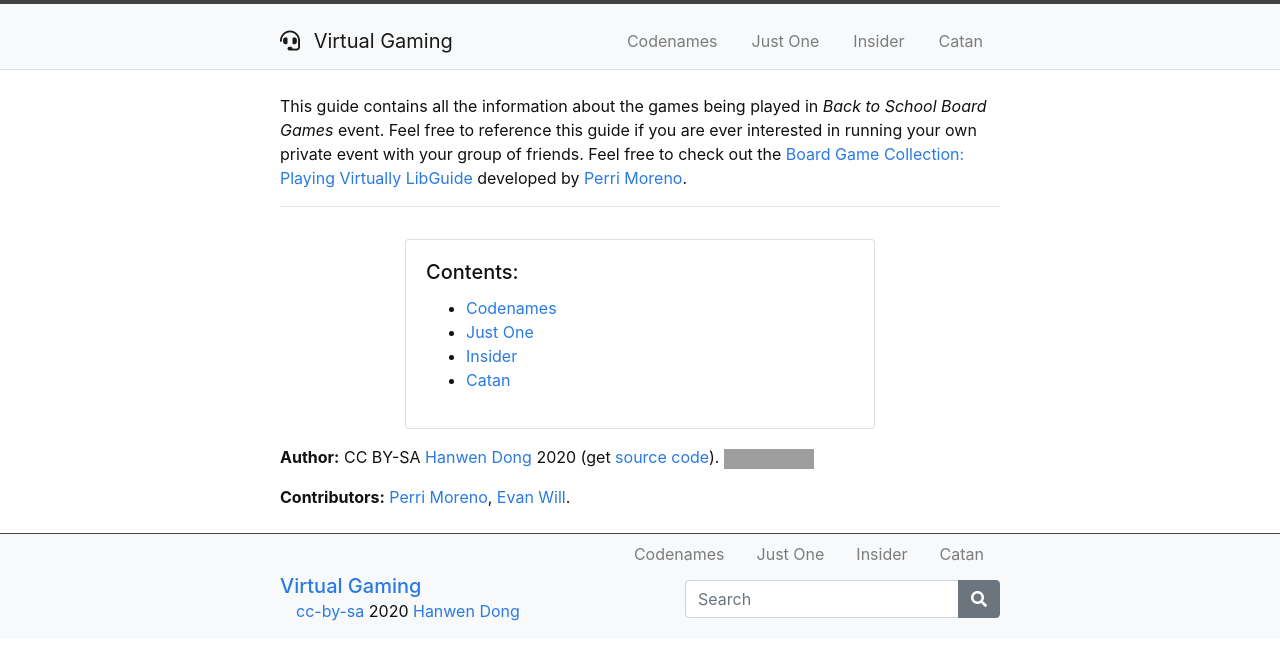
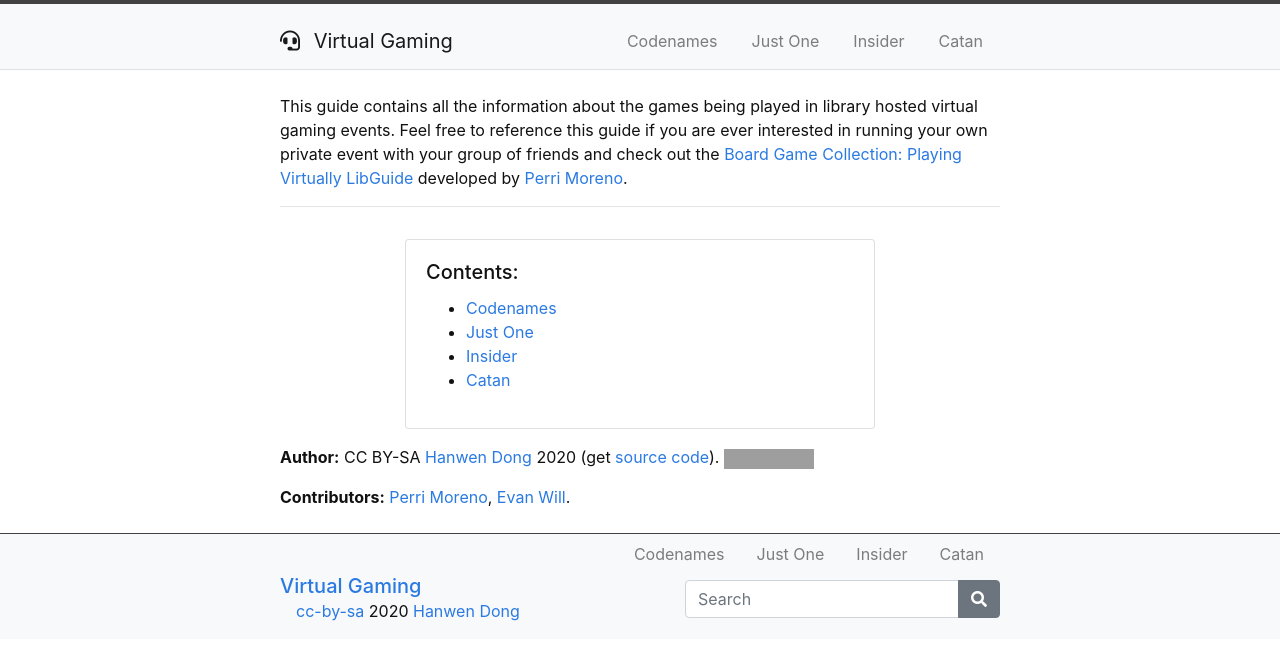
Before and after one commit to hanwendong1/VirtualGaming, a Jekyll site: the page built from index.md, in a window 1280 px wide. Shown: the top 660 px of the page. Built offline with Jekyll 4.4.1, drawn with Linux system fonts in a browser that asks for light colours; grey boxes are pictures that could not be loaded.

Commit message:
Update index.md

```diff
--- a/index.md
+++ b/index.md
@@ -3,7 +3,7 @@
 layout: default
 ---
 
-This guide contains all the information about the games being played in *Back to School Board Games* event. Feel free to reference this guide if you are ever interested in running your own private event with your group of friends. Feel free to check out the [Board Game Collection: Playing Virtually LibGuide](https://libguides.uidaho.edu/Games/virtual) developed by <a href = "mailto: pmoreno@uidaho.edu">Perri Moreno</a>.
+This guide contains all the information about the games being played in library hosted virtual gaming events. Feel free to reference this guide if you are ever interested in running your own private event with your group of friends and check out the [Board Game Collection: Playing Virtually LibGuide](https://libguides.uidaho.edu/Games/virtual) developed by <a href = "mailto: pmoreno@uidaho.edu">Perri Moreno</a>.
 
 
 ------
```
